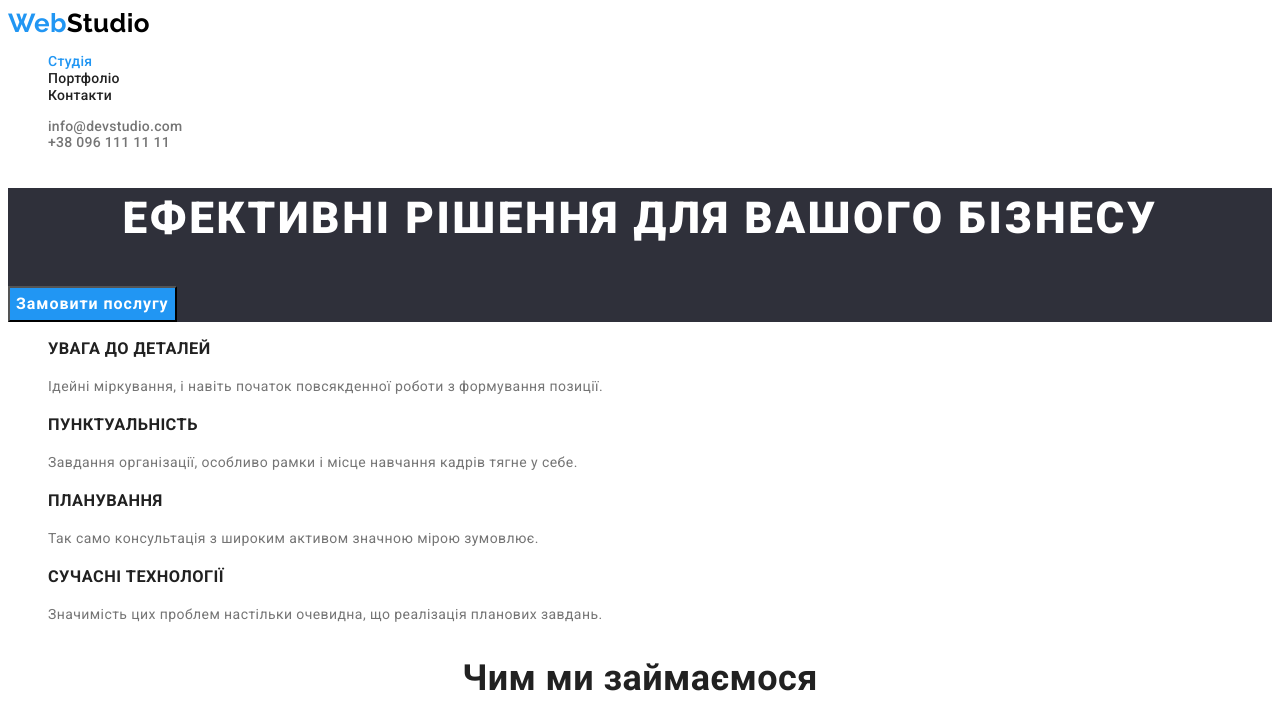
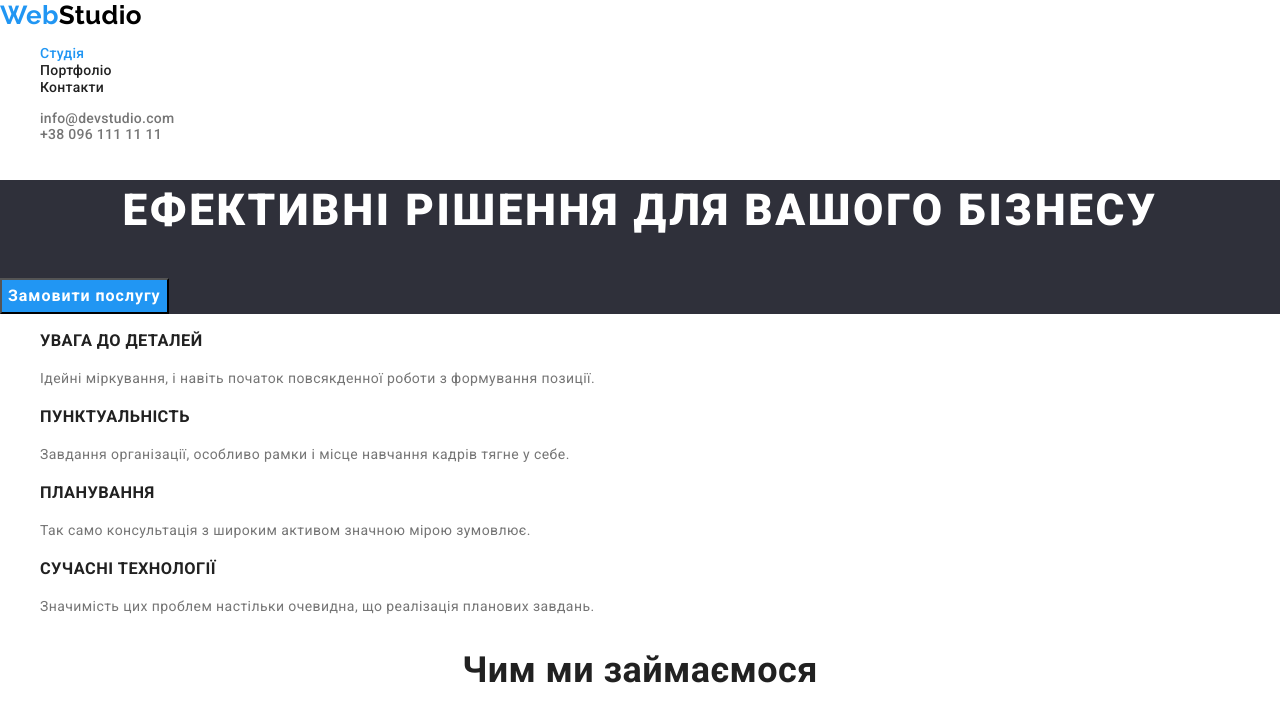
Before and after one commit to myrded/goit-markup-hw-03, a plain HTML site: page index.html in a window 1280 px wide. Shown: the top 721 px of the page. Drawn offline with nearby package versions, Linux system fonts and the light colour scheme.

Commit message:
додав нормалайз

```diff
--- a/css/styles.css
+++ b/css/styles.css
@@ -93,7 +93,8 @@ body {
 /* Hero section */
 
 .hero {
-    background-color: var(--bagrundherfoot)
+    background-color: var(--bagrundherfoot);
+    margin: 0 auto;
 }
 
 .hero-titel {
--- a/index.html
+++ b/index.html
@@ -8,6 +8,7 @@
     <link rel="preconnect" href="https://fonts.gstatic.com" crossorigin>
     <link href="https://fonts.googleapis.com/css2?family=Raleway:wght@700&family=Roboto:wght@400;500;700;900&display=swap" rel="stylesheet">
     <title>WebStudio</title>
+    <link rel="stylesheet" href="https://cdnjs.cloudflare.com/ajax/libs/modern-normalize/1.1.0/modern-normalize.min.css">
     <link rel="stylesheet" href="./css/styles.css">
 
      </head>
```
Also changed, not shown: portfolio.html (+1 -0 lines).
